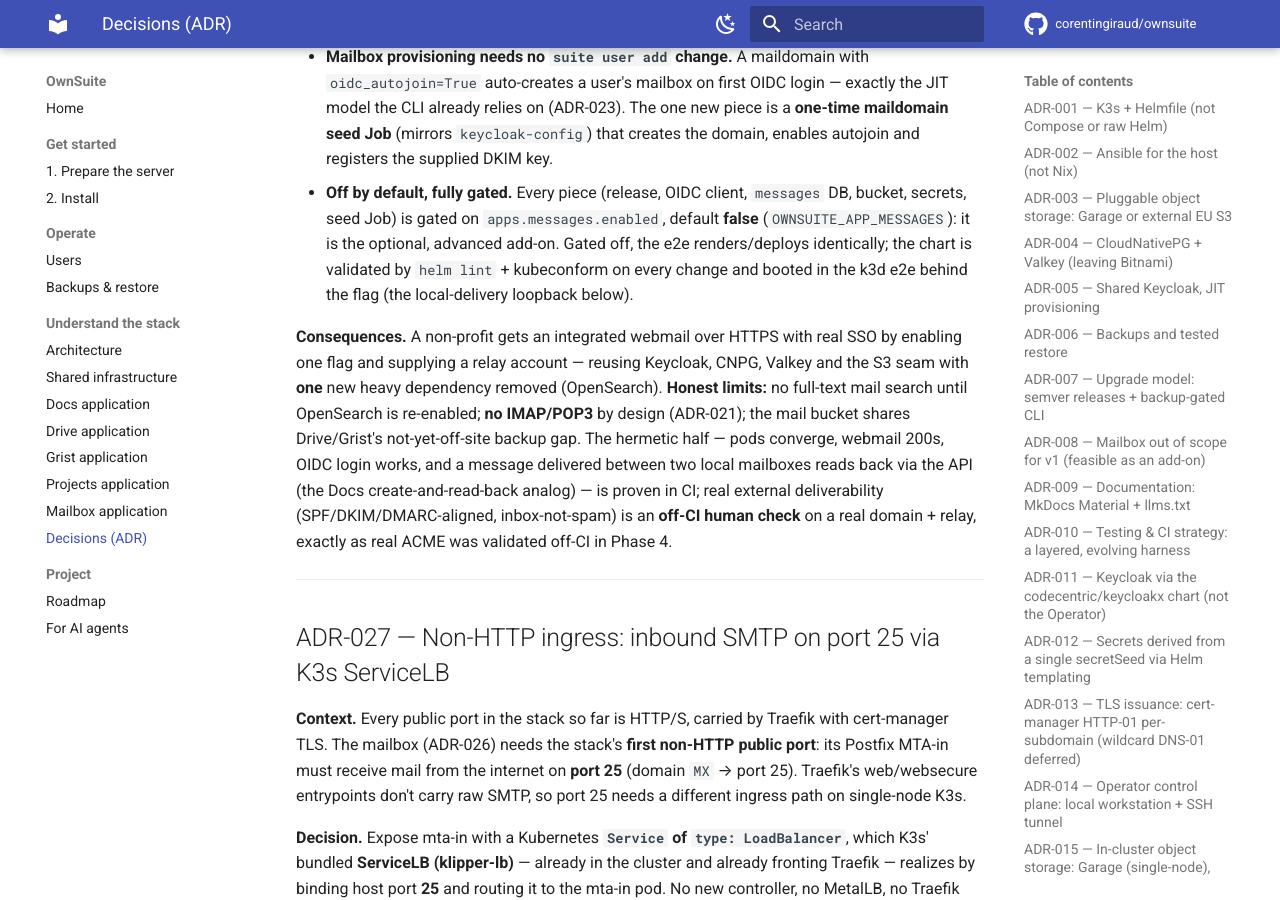
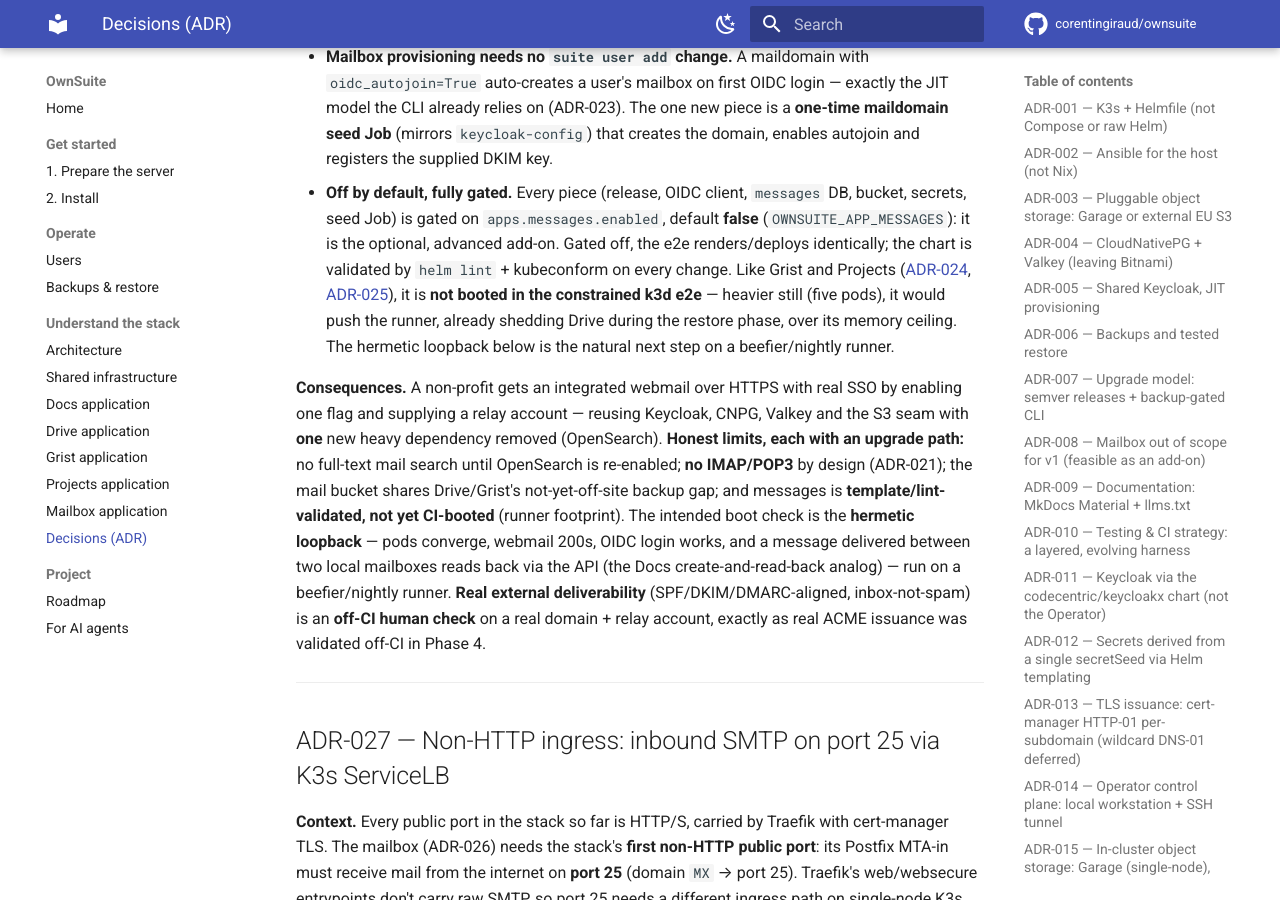
Before and after one commit to corentingiraud/ownsuite, an MkDocs documentation site: the page built from docs/understand/decisions.md, in a window 1280 px wide and 900 px high, scrolled down 21471 px. Built offline with MkDocs 1.6.1 and Material for MkDocs 9.7.7, drawn with Linux system fonts in a browser that asks for light colours; comment, search, counter and statistics services are not loaded.

Commit message:
docs(messages): finalize Phase 6 — lint-validated, e2e boot deferred (not CI-booted) (#25)
Phase 6's build is complete (chart, OIDC client, per-app DB/bucket, installer
DNS/DKIM, maildomain seed). We deliberately do NOT boot messages in the constrained
k3d e2e: five pods would push the runner — already shedding Drive during restore —
over its memory ceiling, exactly the reason Grist/Projects aren't CI-booted either.

Corrects the PR1 docs, which prematurely claimed the hermetic loopback runs in CI:
- ADR-026 + messages.md: messages is template/lint-validated, not CI-booted; the
  hermetic loopback is the next step on a beefier/nightly runner, and real external
  deliverability stays the off-CI human check (as real ACME was in Phase 4).
- Roadmap (both): build items checked; OpenSearch deferred reflected; the off-CI
  deliverability check named as the remaining DoD gate. Phase 6 stays in progress.

```diff
--- a/docs/understand/decisions.md
+++ b/docs/understand/decisions.md
@@ -883,17 +883,23 @@
 - **Off by default, fully gated.** Every piece (release, OIDC client, `messages` DB, bucket, secrets,
   seed Job) is gated on `apps.messages.enabled`, default **false** (`OWNSUITE_APP_MESSAGES`): it is the
   optional, advanced add-on. Gated off, the e2e renders/deploys identically; the chart is validated by
-  `helm lint` + kubeconform on every change and booted in the k3d e2e behind the flag (the local-delivery
-  loopback below).
+  `helm lint` + kubeconform on every change. Like Grist and Projects
+  ([ADR-024](#adr-024-grist-integration-local-chart-public-issuer-oidc-pvc-storage-off-by-default),
+  [ADR-025](#adr-025-projects-integration-local-chart-public-issuer-oidc-pvc-storage-off-by-default)),
+  it is **not booted in the constrained k3d e2e** — heavier still (five pods), it would push the runner,
+  already shedding Drive during the restore phase, over its memory ceiling. The hermetic loopback below
+  is the natural next step on a beefier/nightly runner.
 
 **Consequences.** A non-profit gets an integrated webmail over HTTPS with real SSO by enabling one
 flag and supplying a relay account — reusing Keycloak, CNPG, Valkey and the S3 seam with **one** new
-heavy dependency removed (OpenSearch). **Honest limits:** no full-text mail search until OpenSearch is
-re-enabled; **no IMAP/POP3** by design (ADR-021); the mail bucket shares Drive/Grist's not-yet-off-site
-backup gap. The hermetic half — pods converge, webmail 200s, OIDC login works, and a message delivered
-between two local mailboxes reads back via the API (the Docs create-and-read-back analog) — is proven in
-CI; real external deliverability (SPF/DKIM/DMARC-aligned, inbox-not-spam) is an **off-CI human check** on
-a real domain + relay, exactly as real ACME was validated off-CI in Phase 4.
+heavy dependency removed (OpenSearch). **Honest limits, each with an upgrade path:** no full-text mail
+search until OpenSearch is re-enabled; **no IMAP/POP3** by design (ADR-021); the mail bucket shares
+Drive/Grist's not-yet-off-site backup gap; and messages is **template/lint-validated, not yet CI-booted**
+(runner footprint). The intended boot check is the **hermetic loopback** — pods converge, webmail 200s,
+OIDC login works, and a message delivered between two local mailboxes reads back via the API (the Docs
+create-and-read-back analog) — run on a beefier/nightly runner. **Real external deliverability**
+(SPF/DKIM/DMARC-aligned, inbox-not-spam) is an **off-CI human check** on a real domain + relay account,
+exactly as real ACME issuance was validated off-CI in Phase 4.
 
 ---
 
```
Also changed, not shown: ROADMAP.md (+5 -4 lines), docs/project/roadmap.md (+11 -5 lines), docs/understand/messages.md (+14 -7 lines).
